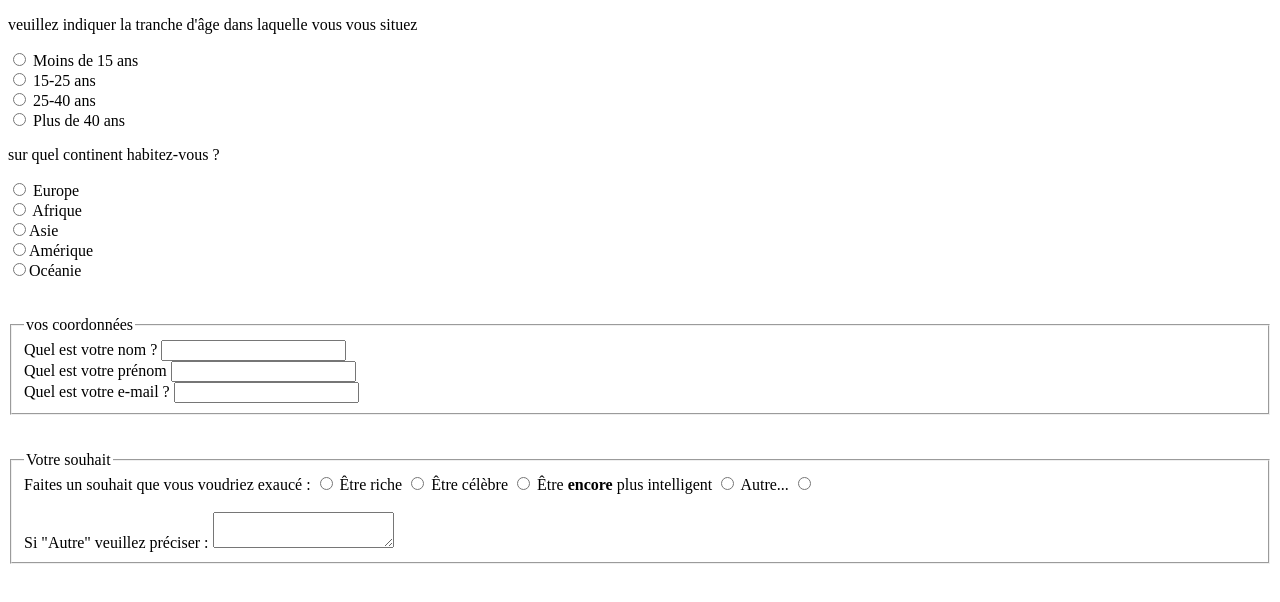
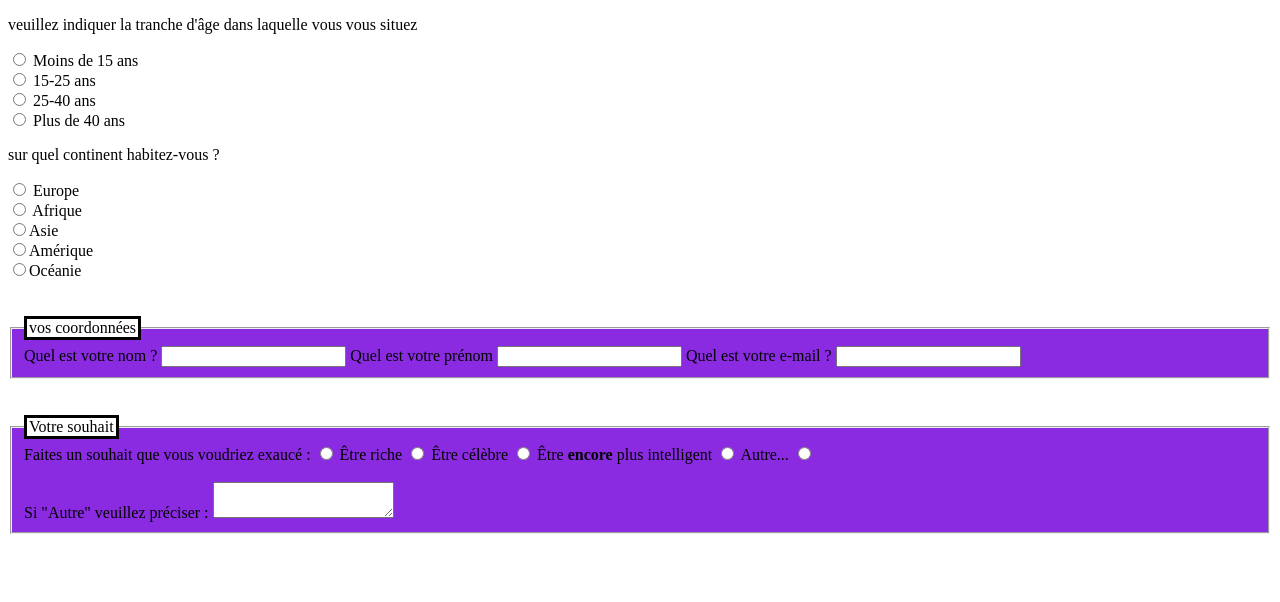
Before and after one commit to Faiz-git99/Dwwb, a plain HTML site: page formulaire.html in a window 1280 px wide. Drawn offline with Linux system fonts and the light colour scheme.

Commit message:
finition formulaire

```diff
--- a/formulaire.css
+++ b/formulaire.css
@@ -0,0 +1,8 @@
+fieldset{
+    background-color: blueviolet;
+}
+
+legend{
+    border: 3px solid black;
+    background-color: white;
+}
--- a/formulaire.html
+++ b/formulaire.html
@@ -41,22 +41,24 @@
 <div>
     <label for="nom">Quel est votre nom ?</label>
     <input type="text" id="renseignement" name="renseignement">
-</div>
- <div>
+
+
     <label for="prénom">Quel est votre prénom</label>
     <input type="text" id="renseignement" name="renseignement">
- </div>
-<div>
+
+
     <label for="mail">Quel est votre e-mail ?</label>
     <input type="text">
 </div>
+
 </fieldset>
 <br>
 <br>
 
 <fieldset>
 <legend>Votre souhait</legend>
-<label for="souhait">Faites un souhait que vous voudriez exaucé : </label>
+
+<label for="souhait">Faites un souhait que vous voudriez exaucé :</label>
 <input type="radio" name="souhait">
 <label for="riche">Être riche</label>
 <input type="radio" name="souhait">
@@ -72,8 +74,5 @@
 <textarea name="Autre" id="autre"></textarea>
 </fieldset>
 
-
-
-
 </body>
 </html>
```
